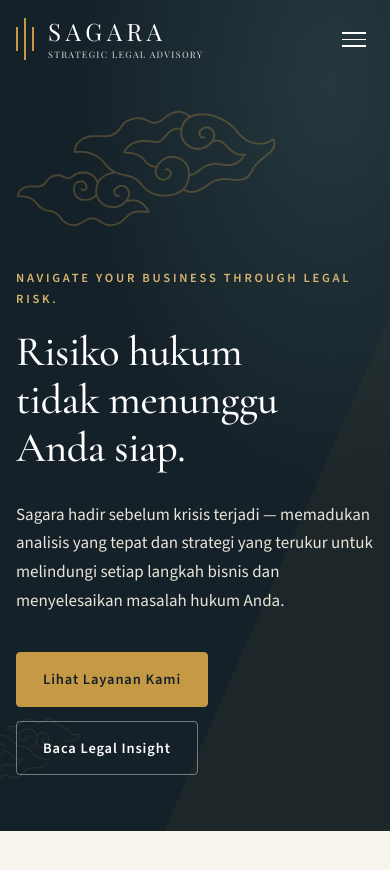
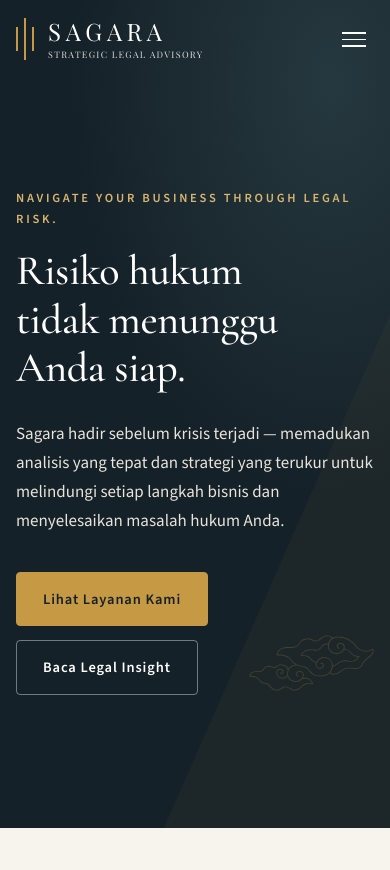
Before and after one commit to Vrijemann/SSLA-Web, a Jekyll site: the page built from index.html, in a window 390 px wide and 900 px high. Shown: the top 870 px of the window. Built offline with Jekyll 4.4.1, drawn with Linux system fonts in a browser that asks for light colours.

Commit message:
Pratinjau: awan hero di ponsel diperkecil dan dipindah ke samping tombol
Co-Authored-By: Claude Opus 5.5 <noreply@anthropic.com>
Claude-Session: https://claude.ai/code/session_016LrWBHooU5mNt67cUqTKXG

```diff
--- a/assets/css/style.css
+++ b/assets/css/style.css
@@ -391,3 +391,11 @@ img.awan { height: auto; display: block; }
   .wordmark__name { font-size: 24px; }
   .wordmark__sub { font-size: 9px; }
 }
+
+/* Ponsel: awan hero kecil & samar di pojok kanan atas, tidak memakan ruang */
+@media (max-width: 900px) {
+  .hero__inner { position: relative; }
+  .hero__art { position: absolute; top: auto; bottom: 60px; right: var(--gutter); order: 0; justify-content: flex-end; pointer-events: none; }
+  .hero__art .awan { width: min(140px, 32vw); max-width: none; opacity: .22; }
+  .hero__awan--2 { display: none !important; }
+}
```
